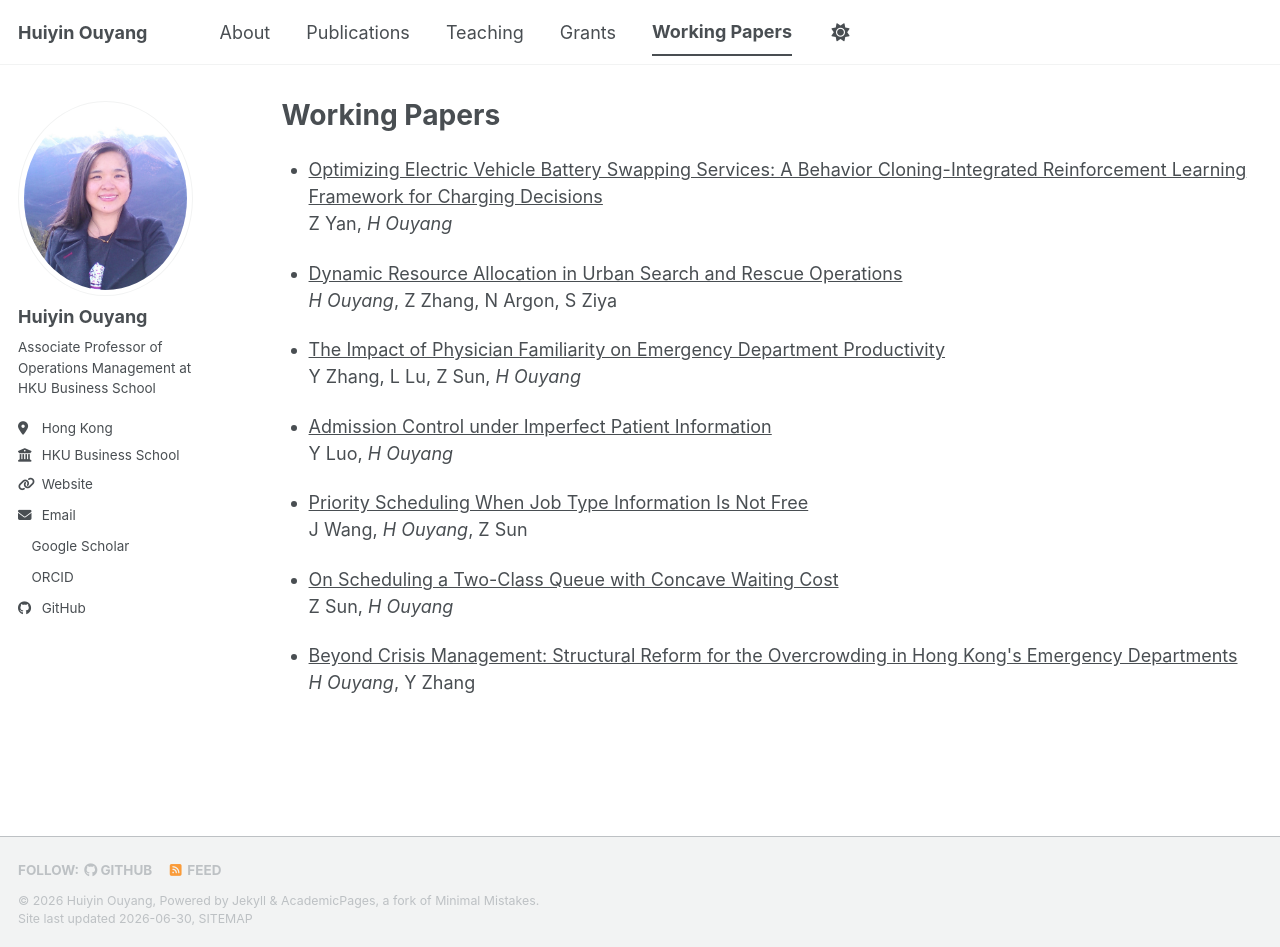
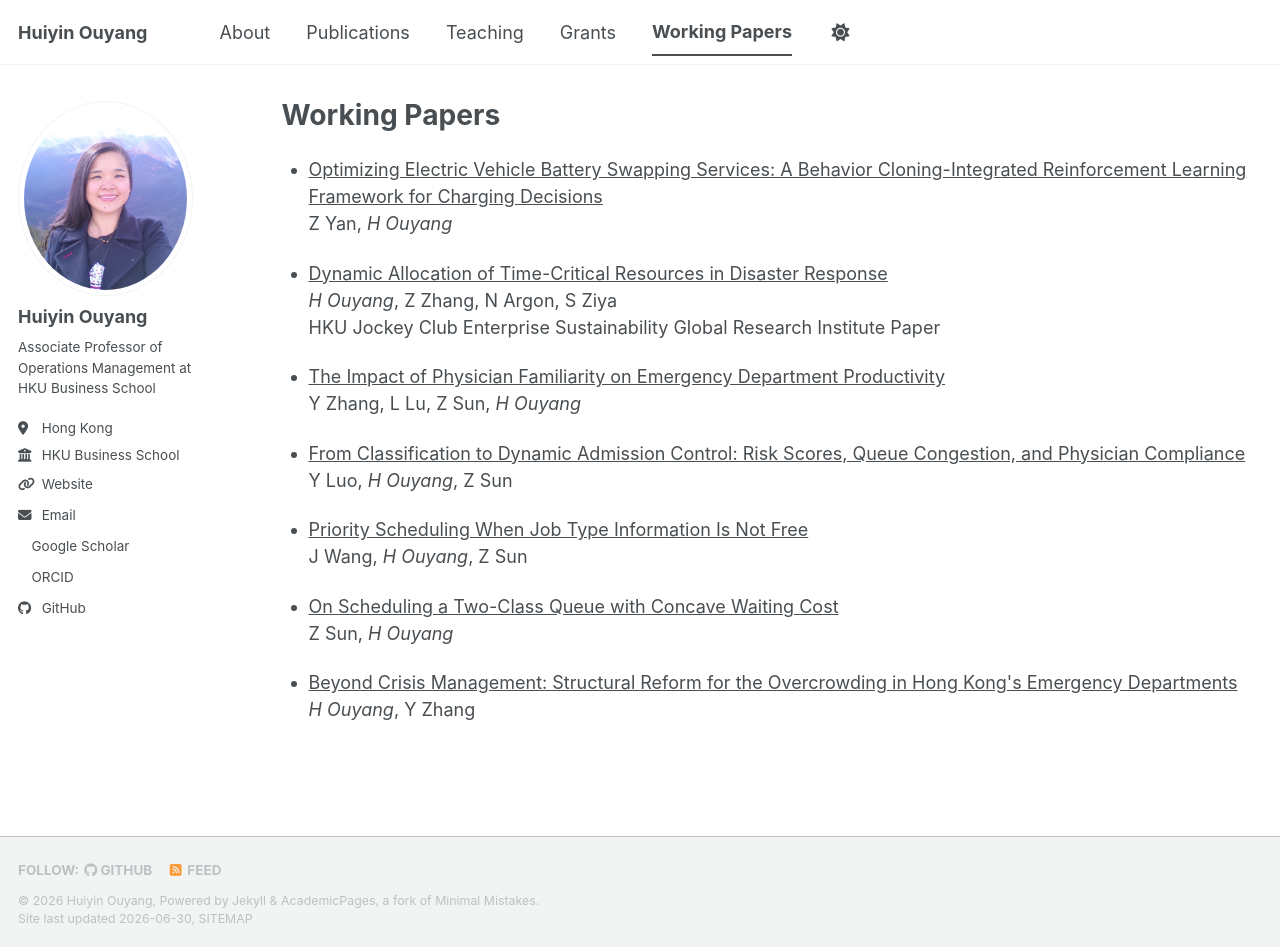
Before and after one commit to ouyanghuiyin/ouyanghuiyin.github.io, a Jekyll site: the page built from _pages/wip.md, in a window 1280 px wide and 947 px high. Built offline with Jekyll 4.4.1, drawn with Linux system fonts in a browser that asks for light colours; a style sheet for code colours, icons or effects is not loaded.

Commit message:
Update two working paper entries

```diff
--- a/_pages/wip.md
+++ b/_pages/wip.md
@@ -11,7 +11,8 @@ author_profile: true
 {% for post in site.working_papers reversed %}
   <li>
     <a href="{{ base_path }}{{ post.url }}" class="pub-title">{{ post.title }}</a><br>
-    <span class="pub-authors">{{ post.authors | replace: 'H Ouyang', '<i>H Ouyang</i>' | replace: 'Huiyin Ouyang', '<i>Huiyin Ouyang</i>' }}</span>
+    <span class="pub-authors">{{ post.authors | replace: 'H Ouyang', '<i>H Ouyang</i>' | replace: 'Huiyin Ouyang', '<i>Huiyin Ouyang</i>' }}</span>{% if post.venue and post.venue != "Working paper" %}<br>
+    <span class="pub-venue">{{ post.venue }}</span>{% endif %}
   </li>
 {% endfor %}
 </ul>
--- a/_working_papers/2025-01-01-admission-control-imperfect-information.md
+++ b/_working_papers/2025-01-01-admission-control-imperfect-information.md
@@ -1,6 +1,6 @@
 ---
-title: "Admission Control under Imperfect Patient Information"
-authors: "Y Luo, H Ouyang"
+title: "From Classification to Dynamic Admission Control: Risk Scores, Queue Congestion, and Physician Compliance"
+authors: "Y Luo, H Ouyang, Z Sun"
 venue: "Working paper"
 collection: working_papers
 date: 2025-01-01
@@ -10,6 +10,6 @@ excerpt: 'In preparation'
 
 **Status:** In preparation
 
-**Authors:** Yu Luo, Huiyin Ouyang
+**Authors:** Yu Luo, Huiyin Ouyang, Zhankun Sun
 
-We study admission control policies when patient-type information is imperfect, and characterize the value of information acquisition.
+We study how risk scores, queue congestion, and physician compliance interact in dynamic admission-control decisions.
--- a/_working_papers/2025-01-01-urban-search-rescue.md
+++ b/_working_papers/2025-01-01-urban-search-rescue.md
@@ -1,15 +1,15 @@
 ---
-title: "Dynamic Resource Allocation in Urban Search and Rescue Operations"
+title: "Dynamic Allocation of Time-Critical Resources in Disaster Response"
 authors: "H Ouyang, Z Zhang, N Argon, S Ziya"
-venue: "Working paper"
+venue: "HKU Jockey Club Enterprise Sustainability Global Research Institute Paper"
 collection: working_papers
 date: 2025-01-01
 permalink: /working_papers/urban-search-rescue/
-excerpt: 'In preparation'
+excerpt: 'Working paper'
 ---
 
-**Status:** In preparation
+**Status:** Working paper
 
 **Authors:** Huiyin Ouyang, Zheqi Zhang, Nilay Argon, Serhan Ziya
 
-We develop dynamic resource allocation policies for time-critical search-and-rescue operations during disaster response.
+We develop models and methods for dynamically allocating time-critical resources in disaster-response operations.
```
